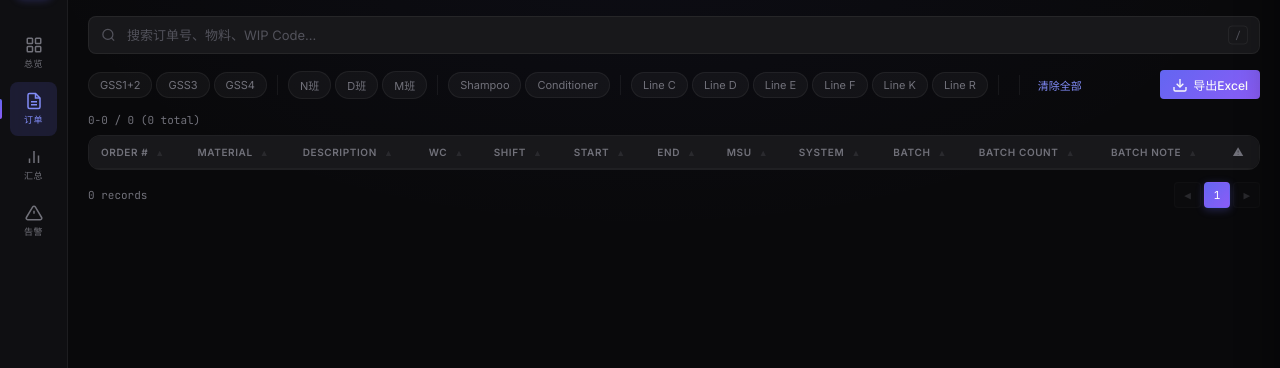
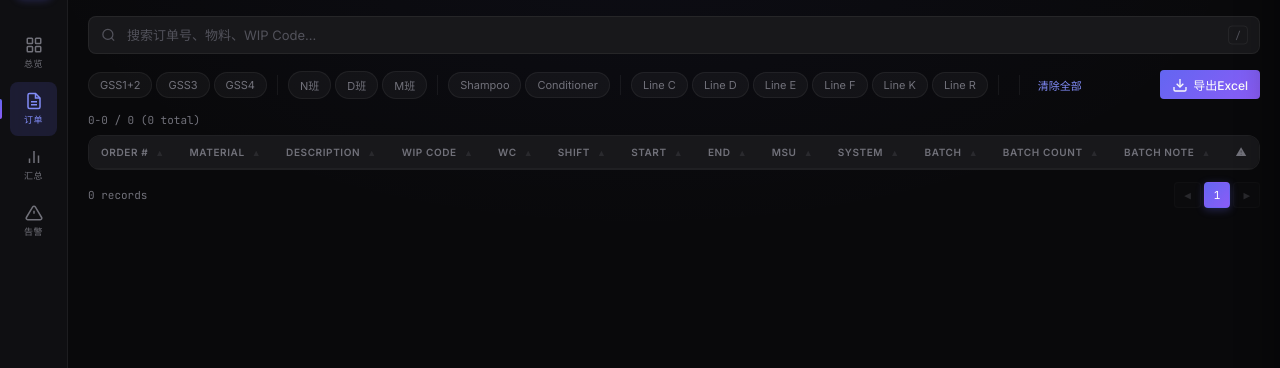
Before and after one commit to HuarongXu/HPMakingBatchManagement, a Flask app: page /orders in a window 1280 px wide. Shown: the part 52-420 px from the top of the page. Run offline with Flask 3, Linux system fonts and the light colour scheme; data that the repository does not hold is empty; some libraries are stand-ins or nearby versions.

Commit message:
Add WIP Code column to Orders table after Description

```diff
--- a/BatchManagementTool/static/js/app.js
+++ b/BatchManagementTool/static/js/app.js
@@ -407,6 +407,7 @@ const OrdersTable = {
                 <td class="col-mono">${highlightText(o.order_number, q)}</td>
                 <td>${highlightText(o.material, q)}</td>
                 <td title="${escapeHtml(o.material_description)}">${highlightText((o.material_description || '').substring(0, 20), q)}</td>
+                <td class="col-mono">${highlightText(o.wip_code || '', q)}</td>
                 <td>${o.work_center}</td>
                 <td>${o.shift}</td>
                 <td class="col-mono">${o.start || ''}</td>
--- a/BatchManagementTool/templates/orders.html
+++ b/BatchManagementTool/templates/orders.html
@@ -60,6 +60,7 @@
                 <th onclick="OrdersTable.sort('order_number')">Order # <span class="sort-arrow">▲</span></th>
                 <th onclick="OrdersTable.sort('material')">Material <span class="sort-arrow">▲</span></th>
                 <th onclick="OrdersTable.sort('material_description')">Description <span class="sort-arrow">▲</span></th>
+                <th onclick="OrdersTable.sort('wip_code')">WIP Code <span class="sort-arrow">▲</span></th>
                 <th onclick="OrdersTable.sort('work_center')">WC <span class="sort-arrow">▲</span></th>
                 <th onclick="OrdersTable.sort('shift')">Shift <span class="sort-arrow">▲</span></th>
                 <th onclick="OrdersTable.sort('start')">Start <span class="sort-arrow">▲</span></th>
```
